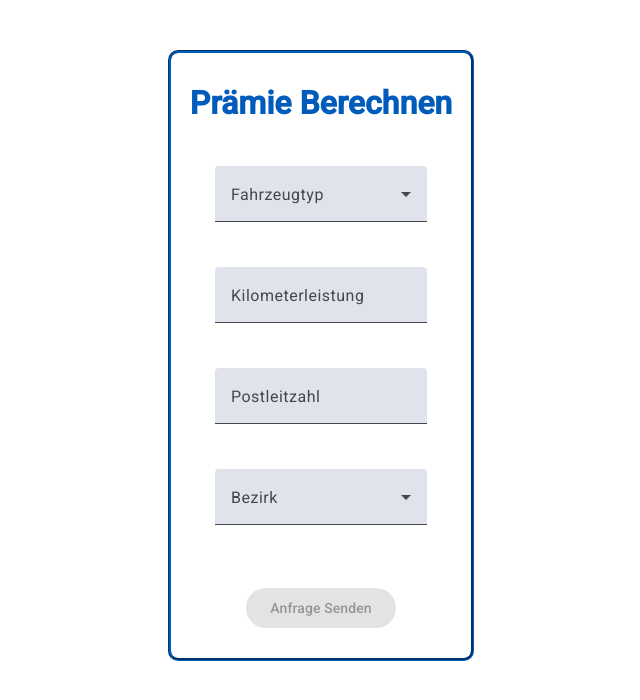
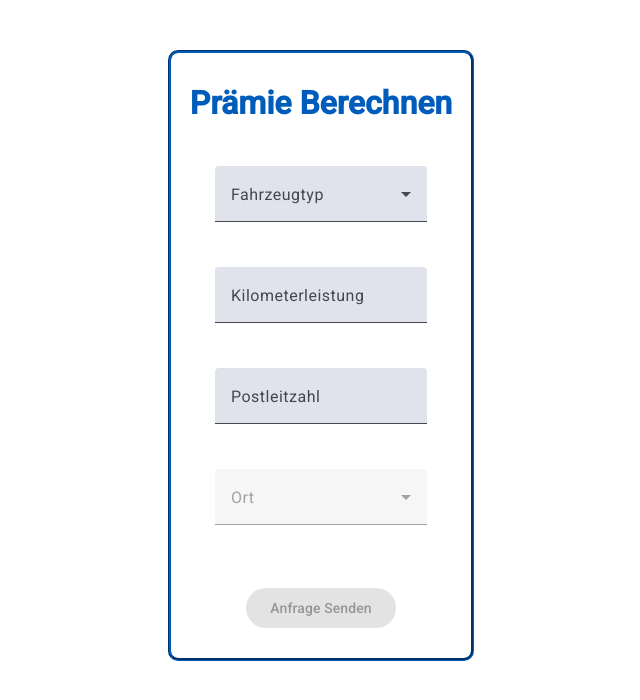
Before and after one commit to blaszczyk/scopevisio_coding_challenge, an Angular app in the folder praemien-ui/: page / in a window 1280 px wide. Shown: the top 700 px of the page, without its empty margins (319-959 px from the left). Built offline with nearby package versions, Linux system fonts and the light colour scheme.

Commit message:
better UX

```diff
--- a/praemien-ui/src/app/praemien-module/praemien-anfrage/praemien-anfrage.component.html
+++ b/praemien-ui/src/app/praemien-module/praemien-anfrage/praemien-anfrage.component.html
@@ -22,13 +22,13 @@
         <mat-grid-tile>
             <mat-form-field class="example-full-width">
                 <mat-label>Postleitzahl</mat-label>
-                <input matInput maxlength="5" placeholder="Postleitzahl" [(ngModel)]="postleitzahl" (change)="changePostleitzahl()">
+                <input matInput maxlength="5" placeholder="Postleitzahl" [(ngModel)]="postleitzahl" (keyup)="changePostleitzahl()">
             </mat-form-field>
         </mat-grid-tile>
         <mat-grid-tile>
             <mat-form-field>
-                <mat-label>Bezirk</mat-label>
-                <mat-select [(ngModel)]="selectedLocation" name="location">
+                <mat-label>Ort</mat-label>
+                <mat-select [(ngModel)]="selectedLocation" name="location" [disabled]="locations.length === 0">
                   @for (location of locations; track location) {
                     <mat-option [value]="location">{{location.bezirk ? location.bezirk + ', ' : ''}}{{location.stadt}}</mat-option>
                   }
```
